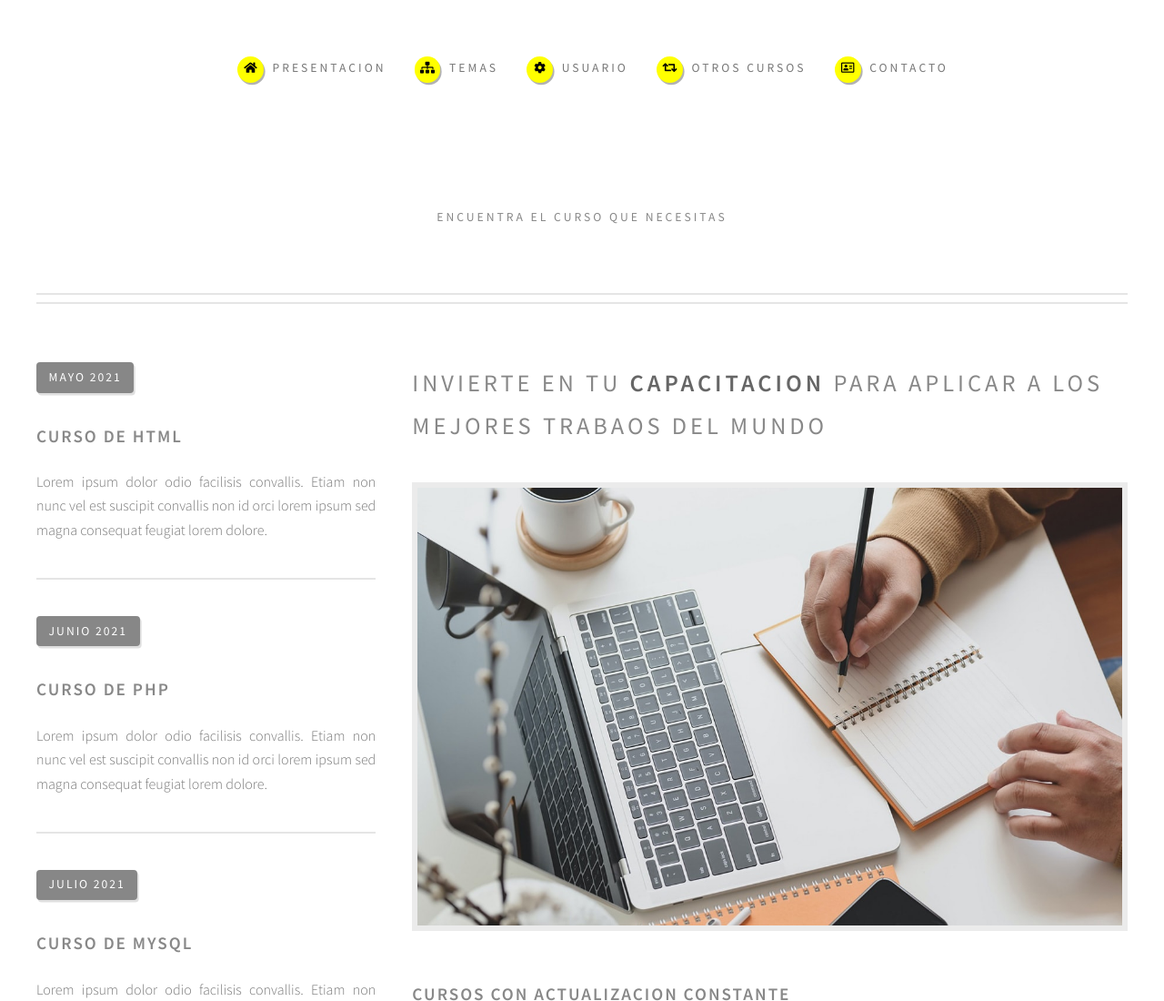
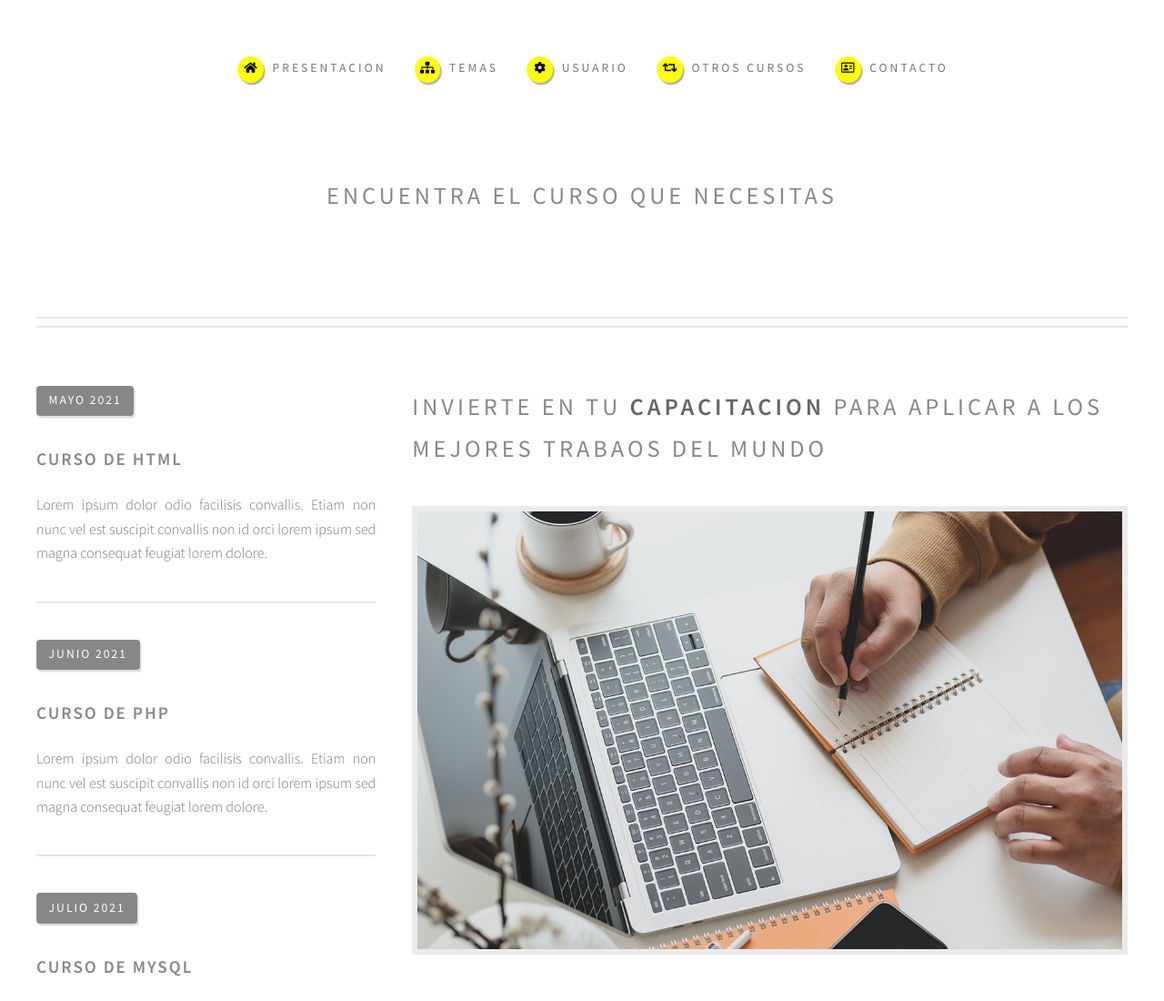
Before and after one commit to alekusa/TPO-PYTHON, a plain HTML site: page otrosCursos.html in a window 1280 px wide. Shown: the top 1100 px of the page at 91% size. Drawn offline with Linux system fonts and the light colour scheme.

Commit message:
otrosCursos.html -> h2 en titulo

```diff
--- a/otrosCursos.html
+++ b/otrosCursos.html
@@ -18,7 +18,7 @@
         <section id="header">
             <div class="container">
                 <!-- titulo -->
-                <p>Encuentra el Curso que necesitas</p>
+                <h2>Encuentra el Curso que necesitas</h2>
                 <!-- Navegacion -->
                 <nav id="nav">
                     <!-- Utilizando listas desordenadas"<ul>" o (unordered list) -->
```
